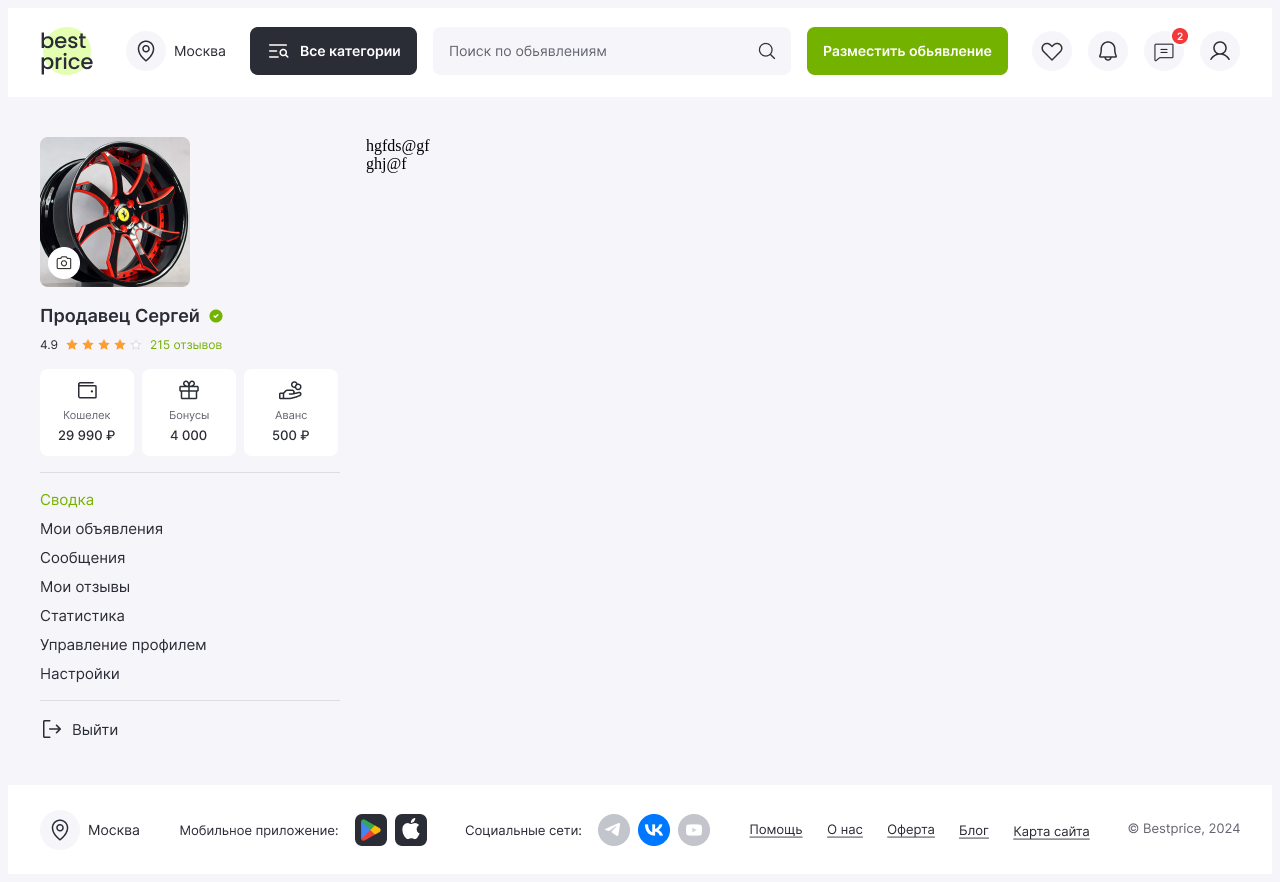
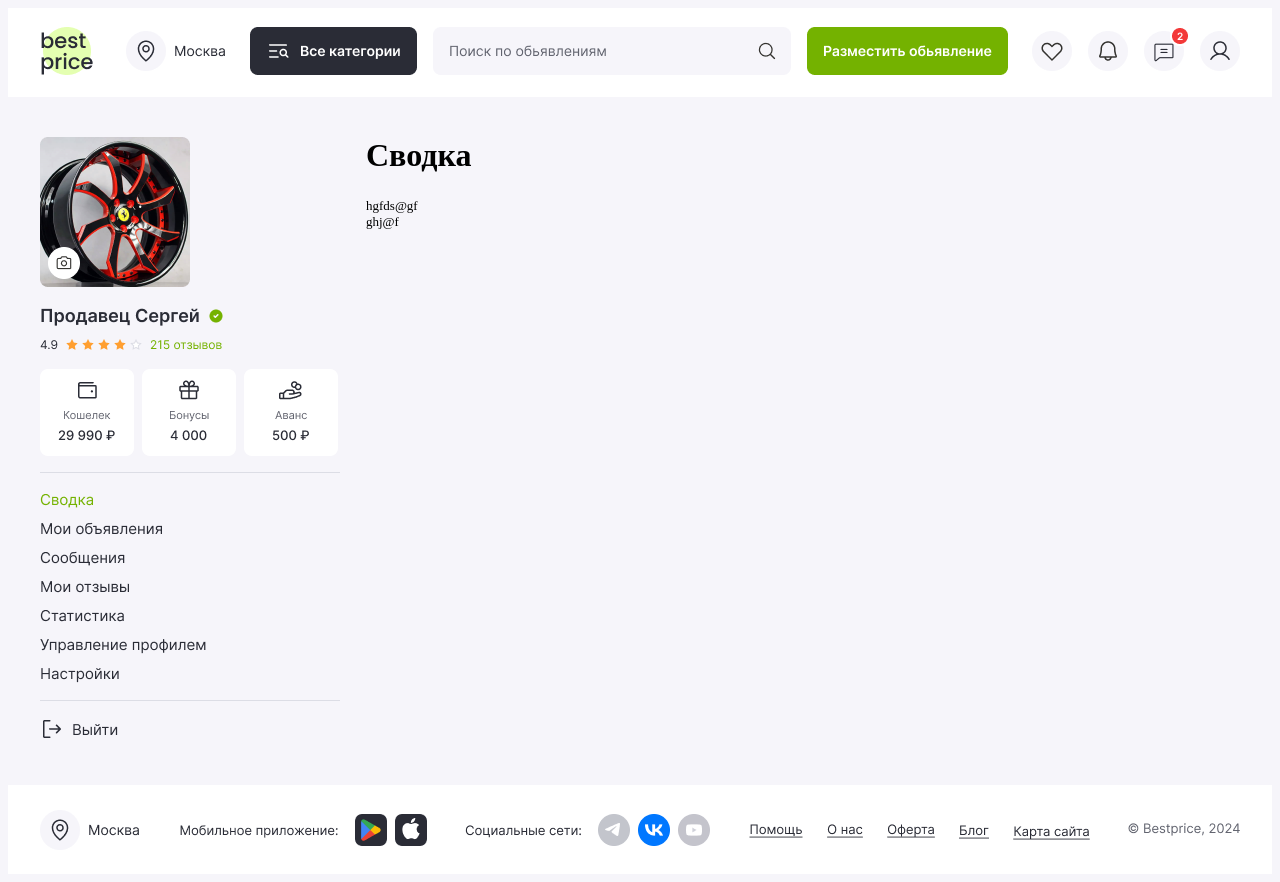
Before and after one commit to rozalinaag/best-price, a React (Vite) app: page / in a window 1280 px wide. Built offline with nearby package versions, Linux system fonts and the light colour scheme; data requests are answered from the project's data file.

Commit message:
Title component

```diff
--- a/src/app/index.css
+++ b/src/app/index.css
@@ -7,6 +7,9 @@
 
 body {
   background-color: var(--primary-background-color);
+  color: var(--text-color);
+  font-size: 13px;
+  font-weight: 500;
 }
 
 .container {
--- a/src/pages/brief/page.tsx
+++ b/src/pages/brief/page.tsx
@@ -1,11 +1,13 @@
 import { fetchAnnouncements } from '../../shared/api/apiBrief';
 import { useDataFetch } from '../../shared/hooks/useDataFetch';
+import { Title } from '../../shared/ui';
 
 export function BriefPage() {
   const [error, announcements, isPending] = useDataFetch(fetchAnnouncements);
 
   return (
     <main>
+      <Title>Сводка</Title>
       {isPending && <p>Loading...</p>}
       {error && <p style={{ color: 'red' }}>{error}</p>}
       {announcements &&
--- a/src/shared/ui/Title/Title.tsx
+++ b/src/shared/ui/Title/Title.tsx
@@ -0,0 +1,6 @@
+import { ReactNode } from 'react';
+import css from './styles.module.css';
+
+export function Title({ children }: { children: ReactNode }) {
+  return <div className={css.title}>{children}</div>;
+}
--- /dev/null
+++ b/src/shared/ui/Title/styles.module.css
@@ -0,0 +1,5 @@
+.title {
+  font-weight: 600;
+  font-size: 32px;
+  margin-bottom: 24px;
+}
--- a/src/shared/ui/index.ts
+++ b/src/shared/ui/index.ts
@@ -1,3 +1,4 @@
+export { Title } from './Title/Title';
 export { Header } from './Header/Header';
 export { Footer } from './Footer/Footer';
 export { LeftMenu } from './LeftMenu/LeftMenu';
```
